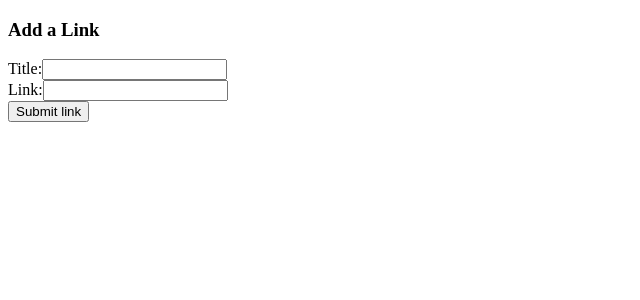
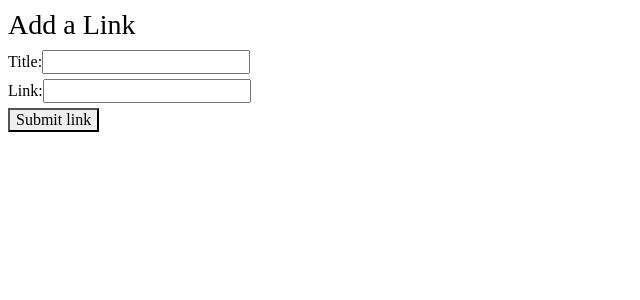
Before and after one commit to Andrea-Favullo/Angular_Reddit, an Angular app in the folder angular-reddit/: page / in a window 1280 px wide. Shown: the top 300 px of the page, without its empty margins (0-640 px from the left). Built offline with nearby package versions, Linux system fonts and the light colour scheme.

Commit message:
progetto finito

```diff
--- a/angular-reddit/src/app/app.component.css
+++ b/angular-reddit/src/app/app.component.css
@@ -0,0 +1 @@
+@import '~bootstrap/dist/css/bootstrap.css'
```
